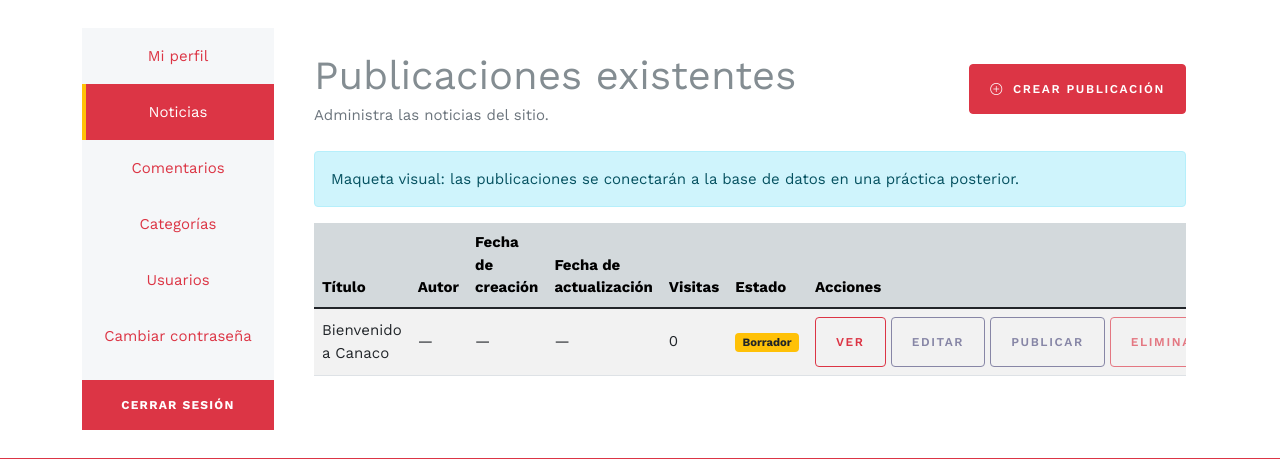
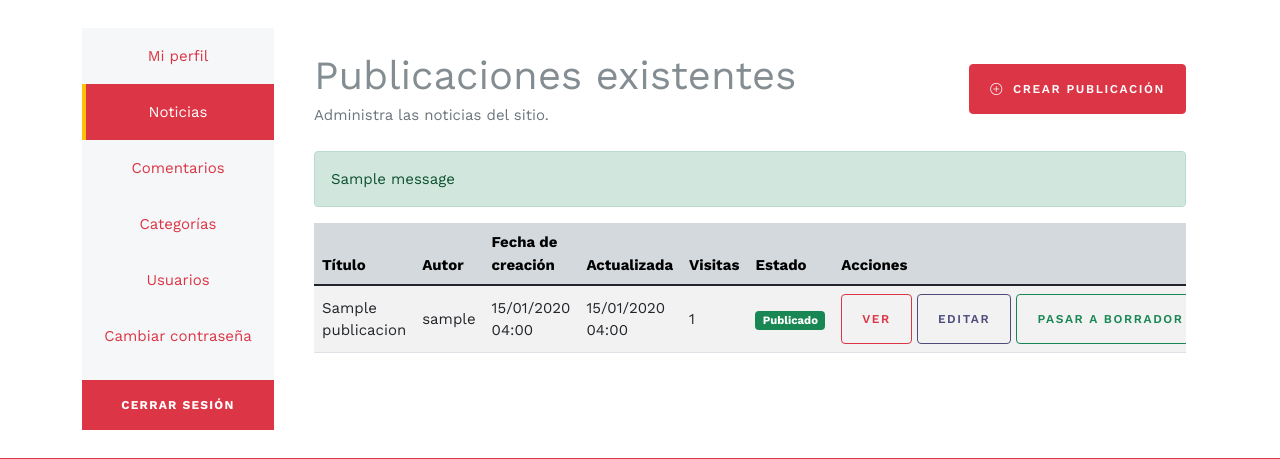
Before and after one commit to JulioTrugarDev/proyectocanaco, a Django app: page /panel/noticias/ in a window 1280 px wide. Shown: the part 78-537 px from the top of the page. Run offline with Django 4.2, Linux system fonts and the light colour scheme; a user stored in the database is signed in; tables that the repository leaves empty hold one stand-in row (values such as "Sample post"); one stand-in notice (Sample message) is shown; some libraries are stand-ins or nearby versions; some web fonts are replaced.

Commit message:
Implementa gestión de noticias, categorías y comentarios

```diff
--- a/canaco/home/templates/home/crud_noticia.html
+++ b/canaco/home/templates/home/crud_noticia.html
@@ -4,31 +4,26 @@
 {% block content %}
 <div class="container mt-4">
     <div class="d-flex flex-wrap align-items-center justify-content-between gap-3 mb-4">
-        <div>
-            <h1 class="mb-1">Publicaciones existentes</h1>
-            <p class="text-muted mb-0">Administra las noticias del sitio.</p>
-        </div>
+        <div><h1 class="mb-1">Publicaciones existentes</h1><p class="text-muted mb-0">Administra las noticias del sitio.</p></div>
         <a href="{% url 'home:crear_publicacion' %}" class="btn btn-primary"><i class="bi bi-plus-circle me-1"></i> Crear publicación</a>
     </div>
-    <div class="alert alert-info" role="status">Maqueta visual: las publicaciones se conectarán a la base de datos en una práctica posterior.</div>
-    <div class="table-responsive">
-        <table class="table table-striped table-hover align-middle">
-            <thead class="table-primary">
-                <tr><th>Título</th><th>Autor</th><th>Fecha de creación</th><th>Fecha de actualización</th><th>Visitas</th><th>Estado</th><th>Acciones</th></tr>
-            </thead>
+    {% if messages %}{% for message in messages %}<div class="alert alert-{{ message.tags }}" role="alert">{{ message }}</div>{% endfor %}{% endif %}
+    <div class="table-responsive"><table class="table table-striped table-hover align-middle">
+        <thead class="table-primary"><tr><th>Título</th><th>Autor</th><th>Fecha de creación</th><th>Actualizada</th><th>Visitas</th><th>Estado</th><th>Acciones</th></tr></thead>
         <tbody>
+            {% for publicacion in publicaciones %}
             <tr>
-                    <td>Bienvenido a Canaco</td><td>—</td><td>—</td><td>—</td><td>0</td>
-                    <td><span class="badge bg-warning text-dark">Borrador</span></td>
+                <td>{{ publicacion.titulo }}</td><td>{{ publicacion.autor.username|default:'—' }}</td><td>{{ publicacion.createdat|date:'d/m/Y H:i' }}</td><td>{{ publicacion.updatedat|date:'d/m/Y H:i' }}</td><td>{{ publicacion.visitas }}</td>
+                <td>{% if publicacion.estado == 'publicado' %}<span class="badge bg-success">Publicado</span>{% else %}<span class="badge bg-warning text-dark">Borrador</span>{% endif %}</td>
                 <td class="text-nowrap">
-                        <a href="{% url 'home:noticia' %}" class="btn btn-outline-primary btn-sm">Ver</a>
-                        <button type="button" class="btn btn-outline-secondary btn-sm" disabled>Editar</button>
-                        <button type="button" class="btn btn-outline-secondary btn-sm" disabled>Publicar</button>
-                        <button type="button" class="btn btn-outline-danger btn-sm" disabled>Eliminar</button>
+                    <a href="{% url 'home:noticia_detalle' publicacion.pk %}" class="btn btn-outline-primary btn-sm">Ver</a>
+                    <a href="{% url 'home:editar_publicacion' publicacion.pk %}" class="btn btn-outline-secondary btn-sm">Editar</a>
+                    <form method="post" action="{% url 'home:publicar_publicacion' publicacion.pk %}" class="d-inline">{% csrf_token %}<button type="submit" class="btn btn-outline-success btn-sm">{% if publicacion.estado == 'publicado' %}Pasar a borrador{% else %}Publicar{% endif %}</button></form>
+                    <form method="post" action="{% url 'home:eliminar_publicacion' publicacion.pk %}" class="d-inline" onsubmit="return confirm('¿Eliminar esta publicación?');">{% csrf_token %}<button type="submit" class="btn btn-outline-danger btn-sm">Eliminar</button></form>
                 </td>
             </tr>
+            {% empty %}<tr><td colspan="7" class="text-center text-muted">Todavía no hay publicaciones.</td></tr>{% endfor %}
         </tbody>
-        </table>
-    </div>
+    </table></div>
 </div>
 {% endblock content %}
--- a/canaco/home/urls.py
+++ b/canaco/home/urls.py
@@ -8,16 +8,27 @@ app_name = 'home'
 urlpatterns = [
     path('', views.index, name='index'),
     path('noticia/', views.noticia, name='noticia'),
+    path('noticia/<int:pk>/', views.noticia, name='noticia_detalle'),
     path('categoria/', views.categoria, name='categoria'),
+    path('categoria/<int:pk>/', views.categoria, name='categoria_detalle'),
     path('login/', LoginView.as_view(template_name='home/login.html'), name='login'),
     path('logout/', LogoutView.as_view(next_page='home:login'), name='logout'),
     path('registro/', views.sign_up, name='sign_up'),
     path('perfil/', views.perfil, name='perfil'),
     path('perfil/editar/', views.crud_perfil, name='crud_perfil'),
     path('panel/noticias/', views.crud_noticia, name='crud_noticia'),
+    path('panel/noticias/', views.crud_noticia, name='crud_noticias'),
     path('panel/noticias/crear/', views.crear_publicacion, name='crear_publicacion'),
+    path('panel/noticias/<int:pk>/editar/', views.editar_publicacion, name='editar_publicacion'),
+    path('panel/noticias/<int:pk>/publicar/', views.publicar_publicacion, name='publicar_publicacion'),
+    path('panel/noticias/<int:pk>/eliminar/', views.eliminar_publicacion, name='eliminar_publicacion'),
     path('panel/comentarios/', views.crud_comentarios, name='crud_comentarios'),
+    path('panel/comentarios/<int:pk>/aprobar/', views.aprobar_comentario, name='aprobar_comentario'),
+    path('panel/comentarios/<int:pk>/bloquear/', views.bloquear_comentario, name='bloquear_comentario'),
+    path('panel/comentarios/<int:pk>/eliminar/', views.eliminar_comentario, name='eliminar_comentario'),
     path('panel/categorias/', views.crud_categorias, name='crud_categorias'),
+    path('panel/categorias/<int:pk>/editar/', views.editar_categoria, name='editar_categoria'),
+    path('panel/categorias/<int:pk>/eliminar/', views.eliminar_categoria, name='eliminar_categoria'),
     path('panel/usuarios/', views.crud_usuarios, name='crud_usuarios'),
     path('panel/usuarios/crear/', views.crear_usuario, name='crear_usuario'),
     path('panel/usuarios/<int:pk>/editar/', views.editar_usuario, name='editar_usuario'),
--- a/canaco/home/views.py
+++ b/canaco/home/views.py
@@ -2,9 +2,11 @@ from django.contrib import messages
 from django.contrib.auth import update_session_auth_hash
 from django.contrib.auth.decorators import login_required, user_passes_test
 from django.contrib.auth.models import User
+from django.db.models import F
 from django.shortcuts import get_object_or_404, redirect, render
+from django.utils.html import strip_tags
 
-from .models import Archivo, Perfil
+from .models import Archivo, Categoria, Comentario, GaleriaPublicacion, Perfil, Publicacion
 
 
 def es_operador(user):
@@ -15,15 +17,67 @@ operador_required = user_passes_test(es_operador, login_url='home:login')
 
 
 def index(request):
-    return render(request, 'home/index.html')
+    publicaciones = Publicacion.objects.filter(
+        estado=Publicacion.ESTADO_PUBLICADO,
+    ).select_related('categoria', 'imagen_portada').order_by('-createdat')[:6]
+    return render(request, 'home/index.html', {'publicaciones': publicaciones})
 
 
-def noticia(request):
-    return render(request, 'home/noticia.html')
+def noticia(request, pk=None):
+    if pk and es_operador(request.user):
+        publicaciones = Publicacion.objects.all()
+    else:
+        publicaciones = Publicacion.objects.filter(estado=Publicacion.ESTADO_PUBLICADO)
+    publicaciones = publicaciones.select_related('categoria', 'autor', 'imagen_portada')
+    publicacion = (
+        get_object_or_404(publicaciones, pk=pk)
+        if pk
+        else publicaciones.order_by('-createdat').first()
+    )
+    if not publicacion:
+        messages.info(request, 'Todavía no hay noticias publicadas.')
+        return redirect('home:index')
+
+    Publicacion.objects.filter(pk=publicacion.pk).update(visitas=F('visitas') + 1)
+    publicacion.refresh_from_db()
+
+    if request.method == 'POST':
+        if not request.user.is_authenticated:
+            messages.error(request, 'Debes iniciar sesión para comentar.')
+            return redirect('home:login')
+        contenido = request.POST.get('contenido', '').strip()
+        if contenido:
+            Comentario.objects.create(publicacion=publicacion, user=request.user, contenido=contenido)
+            messages.success(request, 'Comentario enviado. Será visible cuando lo apruebe el administrador.')
+        return redirect('home:noticia_detalle', pk=publicacion.pk)
+
+    recientes = Publicacion.objects.filter(
+        estado=Publicacion.ESTADO_PUBLICADO,
+    ).exclude(pk=publicacion.pk).order_by('-createdat')[:4]
+    comentarios = publicacion.comentarios.filter(
+        estado=Comentario.ESTADO_APROBADO,
+    ).select_related('user').order_by('-createdat')
+    categorias = Categoria.objects.all().order_by('nombre')
+    return render(request, 'home/noticia.html', {
+        'publicacion': publicacion,
+        'recientes': recientes,
+        'comentarios': comentarios,
+        'categorias': categorias,
+    })
 
 
-def categoria(request):
-    return render(request, 'home/categoria.html')
+def categoria(request, pk=None):
+    categorias = Categoria.objects.all().order_by('nombre')
+    categoria_seleccionada = get_object_or_404(Categoria, pk=pk) if pk else None
+    publicaciones = Publicacion.objects.filter(estado=Publicacion.ESTADO_PUBLICADO)
+    if categoria_seleccionada:
+        publicaciones = publicaciones.filter(categoria=categoria_seleccionada)
+    publicaciones = publicaciones.select_related('categoria', 'imagen_portada').order_by('-createdat')
+    return render(request, 'home/categoria.html', {
+        'categorias': categorias,
+        'categoria_seleccionada': categoria_seleccionada,
+        'publicaciones': publicaciones,
+    })
 
 
 def sign_up(request):
@@ -155,24 +209,182 @@ def crud_cambiar_contrasena(request):
     return render(request, 'home/crud_cambiar_contrasena.html')
 
 
-@login_required
+@operador_required
 def crud_noticia(request):
-    return render(request, 'home/crud_noticia.html')
+    publicaciones = Publicacion.objects.select_related(
+        'categoria', 'autor',
+    ).order_by('-createdat')
+    return render(request, 'home/crud_noticia.html', {'publicaciones': publicaciones})
 
 
-@login_required
+@operador_required
 def crear_publicacion(request):
-    return render(request, 'home/crear_publicacion.html')
+    categorias = Categoria.objects.all().order_by('nombre')
+    if request.method == 'POST':
+        titulo = request.POST.get('titulo', '').strip()
+        resumen = request.POST.get('resumen', '').strip()
+        contenido = request.POST.get('contenido', '').strip()
+        if not titulo or not resumen or not strip_tags(contenido).replace('&nbsp;', '').strip():
+            messages.error(request, 'Completa el título, el resumen y el contenido.')
+            return render(request, 'home/crear_publicacion.html', {'categorias': categorias})
+
+        estado = request.POST.get('estado', Publicacion.ESTADO_BORRADOR)
+        if estado not in dict(Publicacion.ESTADOS):
+            estado = Publicacion.ESTADO_BORRADOR
+        publicacion = Publicacion.objects.create(
+            titulo=titulo,
+            resumen=resumen,
+            contenido=contenido,
+            categoria_id=request.POST.get('categoria') or None,
+            estado=estado,
+            autor=request.user,
+        )
+        portada = request.FILES.get('imagen_portada')
+        if portada:
+            publicacion.imagen_portada = guardar_archivo(portada, request.user)
+            publicacion.save(update_fields=['imagen_portada'])
+        for imagen in request.FILES.getlist('galeria'):
+            GaleriaPublicacion.objects.create(
+                publicacion=publicacion,
+                archivo=guardar_archivo(imagen, request.user),
+            )
+        messages.success(request, 'Publicación creada correctamente.')
+        return redirect('home:crud_noticia')
+
+    return render(request, 'home/crear_publicacion.html', {'categorias': categorias})
 
 
-@login_required
-def crud_comentarios(request):
-    return render(request, 'home/crud_comentarios.html')
+@operador_required
+def editar_publicacion(request, pk):
+    publicacion = get_object_or_404(Publicacion, pk=pk)
+    categorias = Categoria.objects.all().order_by('nombre')
+    if request.method == 'POST':
+        publicacion.titulo = request.POST.get('titulo', '').strip()
+        publicacion.resumen = request.POST.get('resumen', '').strip()
+        publicacion.contenido = request.POST.get('contenido', '').strip()
+        publicacion.categoria_id = request.POST.get('categoria') or None
+        estado = request.POST.get('estado', Publicacion.ESTADO_BORRADOR)
+        publicacion.estado = estado if estado in dict(Publicacion.ESTADOS) else Publicacion.ESTADO_BORRADOR
+        if (
+            not publicacion.titulo
+            or not publicacion.resumen
+            or not strip_tags(publicacion.contenido).replace('&nbsp;', '').strip()
+        ):
+            messages.error(request, 'Completa el título, el resumen y el contenido.')
+            return render(request, 'home/crear_publicacion.html', {
+                'categorias': categorias,
+                'publicacion': publicacion,
+            })
+
+        portada = request.FILES.get('imagen_portada')
+        if portada:
+            publicacion.imagen_portada = guardar_archivo(portada, request.user)
+        publicacion.save()
+        for imagen in request.FILES.getlist('galeria'):
+            GaleriaPublicacion.objects.create(
+                publicacion=publicacion,
+                archivo=guardar_archivo(imagen, request.user),
+            )
+        messages.success(request, 'Publicación actualizada correctamente.')
+        return redirect('home:crud_noticia')
+
+    return render(request, 'home/crear_publicacion.html', {
+        'categorias': categorias,
+        'publicacion': publicacion,
+    })
 
 
-@login_required
+@operador_required
+def publicar_publicacion(request, pk):
+    publicacion = get_object_or_404(Publicacion, pk=pk)
+    if request.method == 'POST':
+        publicacion.estado = (
+            Publicacion.ESTADO_BORRADOR
+            if publicacion.estado == Publicacion.ESTADO_PUBLICADO
+            else Publicacion.ESTADO_PUBLICADO
+        )
+        publicacion.save(update_fields=['estado'])
+    return redirect('home:crud_noticia')
+
+
+@operador_required
+def eliminar_publicacion(request, pk):
+    publicacion = get_object_or_404(Publicacion, pk=pk)
+    if request.method == 'POST':
+        publicacion.delete()
+        messages.success(request, 'Publicación eliminada correctamente.')
+    return redirect('home:crud_noticia')
+
+
+@operador_required
+def crud_comentarios(request):
+    comentarios = Comentario.objects.select_related(
+        'publicacion', 'user',
+    ).order_by('-createdat')
+    return render(request, 'home/crud_comentarios.html', {'comentarios': comentarios})
+
+
+@operador_required
 def crud_categorias(request):
-    return render(request, 'home/crud_categorias.html')
+    if request.method == 'POST':
+        nombre = request.POST.get('nombre', '').strip()
+        if nombre:
+            Categoria.objects.create(nombre=nombre, fk_user=request.user)
+            messages.success(request, 'Categoría agregada correctamente.')
+            return redirect('home:crud_categorias')
+        messages.error(request, 'Escribe el nombre de la categoría.')
+    categorias = Categoria.objects.select_related('fk_user').order_by('-createdat')
+    return render(request, 'home/crud_categorias.html', {'categorias': categorias})
+
+
+@operador_required
+def editar_categoria(request, pk):
+    categoria_obj = get_object_or_404(Categoria, pk=pk)
+    if request.method == 'POST':
+        nombre = request.POST.get('nombre', '').strip()
+        if nombre:
+            categoria_obj.nombre = nombre
+            categoria_obj.save(update_fields=['nombre', 'updatedat'])
+            messages.success(request, 'Categoría actualizada correctamente.')
+            return redirect('home:crud_categorias')
+        messages.error(request, 'Escribe el nombre de la categoría.')
+    return render(request, 'home/editar_categoria.html', {'categoria': categoria_obj})
+
+
+@operador_required
+def eliminar_categoria(request, pk):
+    categoria_obj = get_object_or_404(Categoria, pk=pk)
+    if request.method == 'POST':
+        categoria_obj.delete()
+        messages.success(request, 'Categoría eliminada correctamente.')
+    return redirect('home:crud_categorias')
+
+
+@operador_required
+def aprobar_comentario(request, pk):
+    if request.method == 'POST':
+        comentario = get_object_or_404(Comentario, pk=pk)
+        comentario.estado = Comentario.ESTADO_APROBADO
+        comentario.save(update_fields=['estado'])
+    return redirect('home:crud_comentarios')
+
+
+@operador_required
+def bloquear_comentario(request, pk):
+    if request.method == 'POST':
+        comentario = get_object_or_404(Comentario, pk=pk)
+        comentario.estado = Comentario.ESTADO_BLOQUEADO
+        comentario.save(update_fields=['estado'])
+    return redirect('home:crud_comentarios')
+
+
+@operador_required
+def eliminar_comentario(request, pk):
+    comentario = get_object_or_404(Comentario, pk=pk)
+    if request.method == 'POST':
+        comentario.delete()
+        messages.success(request, 'Comentario eliminado correctamente.')
+    return redirect('home:crud_comentarios')
 
 
 @operador_required
```
Also changed, not shown: canaco/home/templates/home/categoria.html (+11 -16 lines), canaco/home/templates/home/crear_publicacion.html (+10 -9 lines), canaco/home/templates/home/crud_categorias.html (+14 -2 lines), canaco/home/templates/home/crud_comentarios.html (+20 -7 lines), canaco/home/templates/home/editar_categoria.html (added, +18 -0 lines), canaco/home/templates/home/index.html (+10 -7 lines), canaco/home/templates/home/noticia.html (+24 -65 lines). Lines whose indentation alone changed are shown as unchanged.
